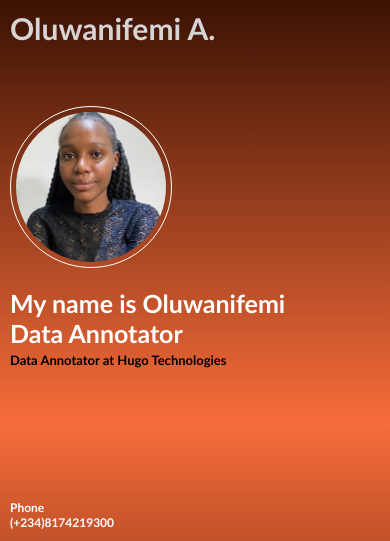
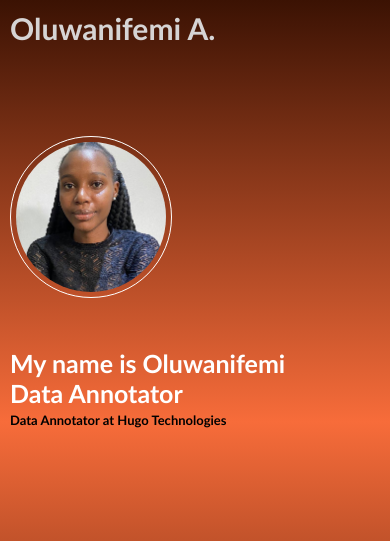
Before and after one commit to Abolajisammy/Niffy, a plain HTML site: page index.html in a window 390 px wide. Shown: the top 541 px of the page. Drawn offline with Linux system fonts and the light colour scheme.

Commit message:
Update style.css

```diff
--- a/style.css
+++ b/style.css
@@ -430,7 +430,7 @@ footer h6 a{
         display: flex;
         justify-content: center;
         align-items: center;
-        margin: 20px 0px;
+        margin: 50px 0px;
         padding: 5px;
         border-radius: 250px;
 
```
